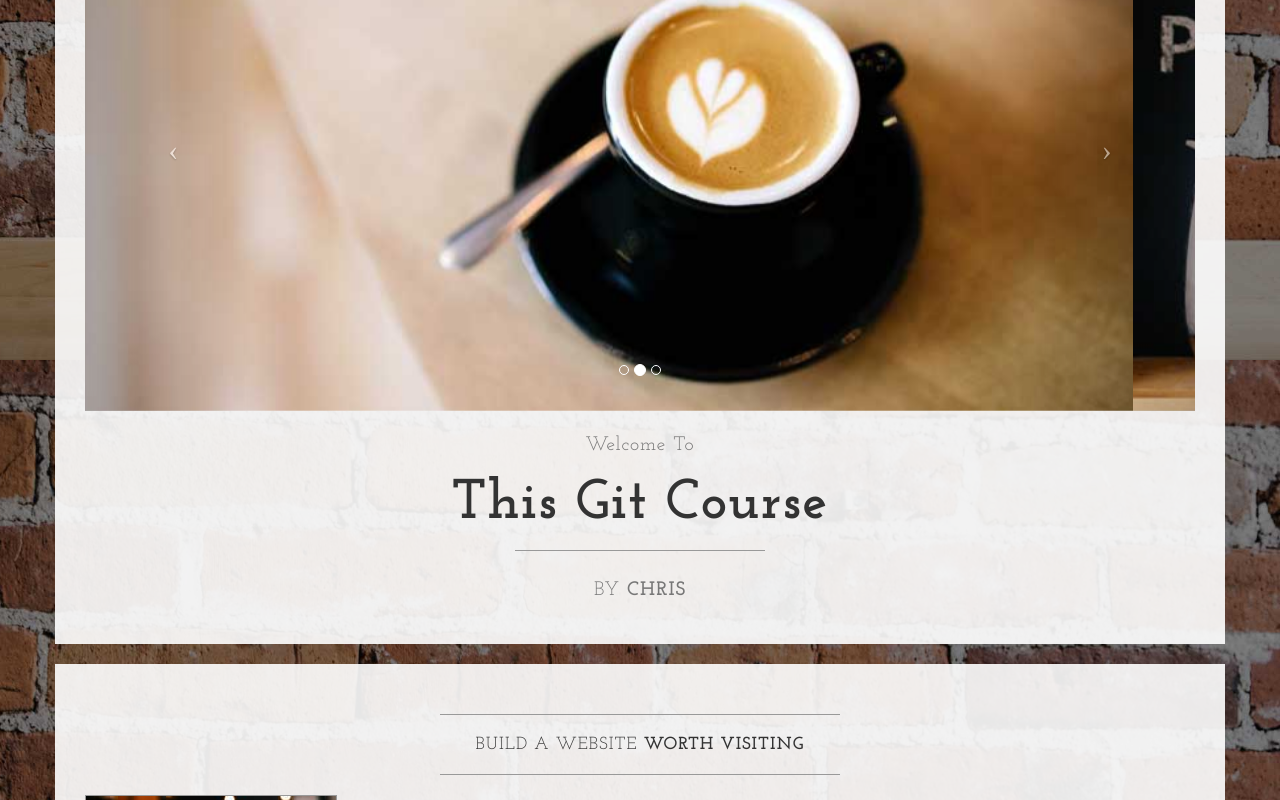
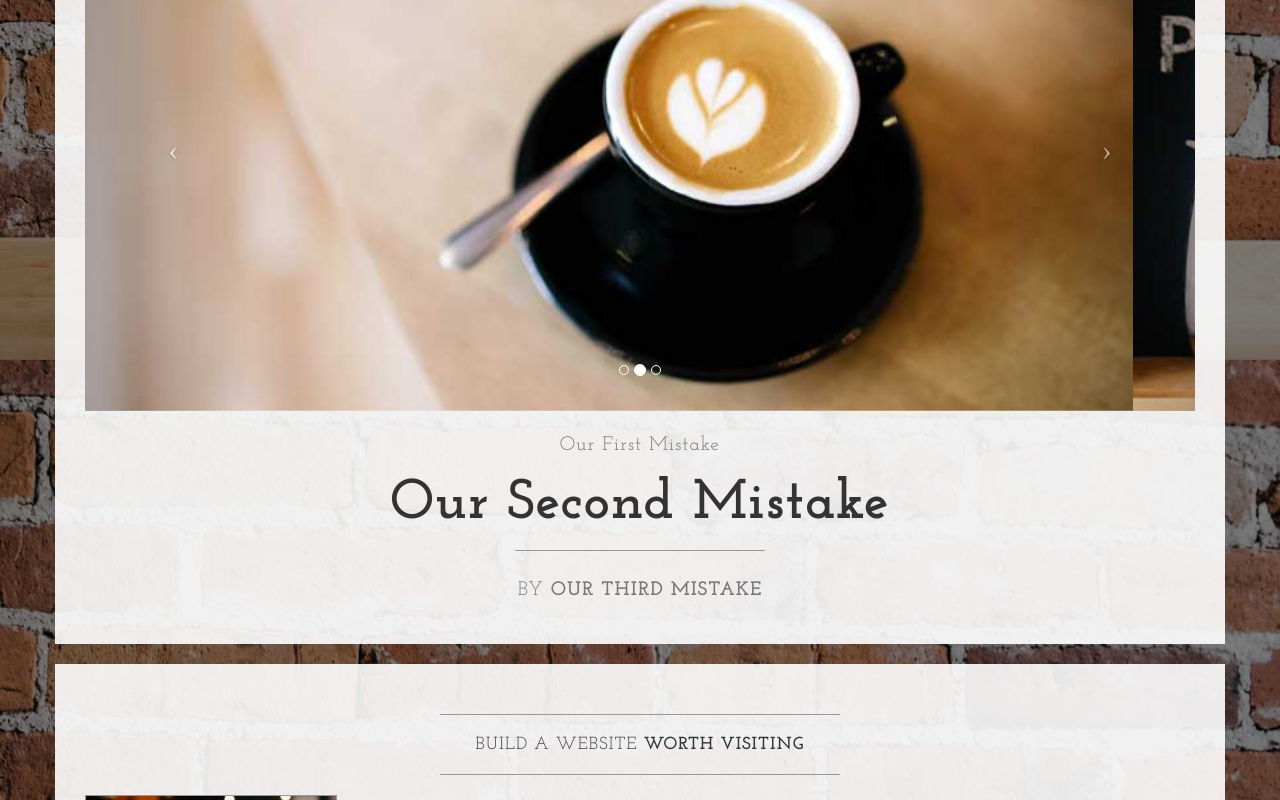
Before and after one commit to cmarye/gitcourse, a plain HTML site: page index.html in a window 1280 px wide. Shown: the part 440-1240 px from the top of the page. Drawn offline with nearby package versions, Linux system fonts and the light colour scheme.

Commit message:
Committing our third mistake, we left the other two in place

```diff
--- a/index.html
+++ b/index.html
@@ -106,13 +106,13 @@
                         </a>
                     </div>
                     <h2 class="brand-before">
-                        <small>Welcome to</small>
+                        <small>Our First Mistake</small>
                     </h2>
-                    <h1 class="brand-name">This Git Course</h1>
+                    <h1 class="brand-name">Our Second Mistake</h1>
                     <hr class="tagline-divider">
                     <h2>
                         <small>By
-                            <strong>Chris</strong>
+                            <strong>Our Third Mistake</strong>
                         </small>
                     </h2>
                 </div>
```
